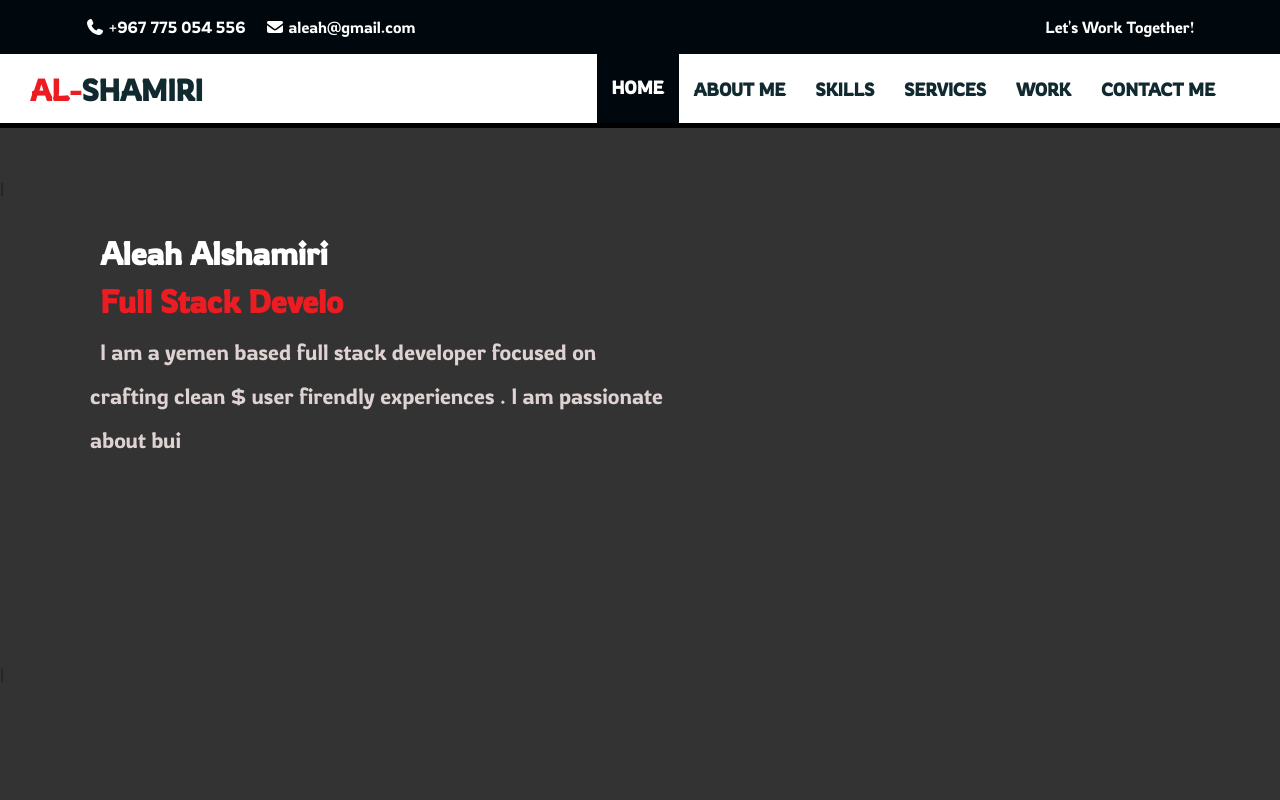
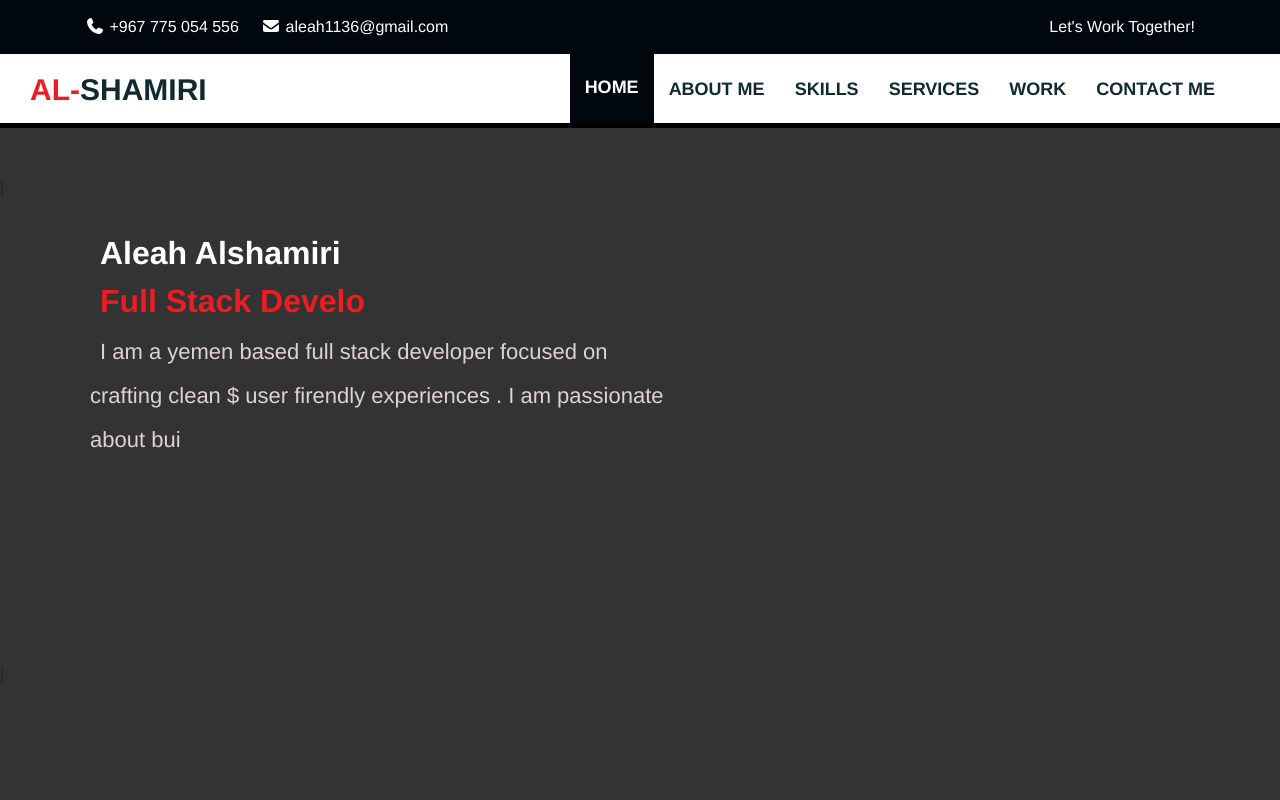
Before and after one commit to aleahalshamiri/aleahalshamiri.github.io, a plain HTML site: page index.html in a window 1280 px wide. Shown: the top 800 px of the page. Drawn offline with Linux system fonts and the light colour scheme.

Commit message:
modifiy html and css

```diff
--- a/css/main.css
+++ b/css/main.css
@@ -7,11 +7,7 @@
 #ec1c23
 */
 
-@font-face
-{
-  src: url("../fonts/Rowdies-Light.ttf");
-  font-family: "RowdiesLight"
-}
+
 *
 {
   box-sizing: border-box;
@@ -19,7 +15,7 @@
 body
 {
   height: 1500px;
-  font-family: "RowdiesLight"
+  font-family:'Franklin Gothic Medium', 'Arial Narrow', Arial, sans-serif
 }
 
 /* Start Navbar */
--- a/index.html
+++ b/index.html
@@ -4,7 +4,7 @@
 <head>
   <meta charset="utf-8">
   <meta name="viewport" content="width=device-width, initial-scale=1, shrink-to-fit=no">
-  <title>Aloshah</title>
+  <title>Aleah Alshamiri</title>
   <link rel="stylesheet" href="css/bootstrap.css" />
   <link rel="stylesheet" href="css/main.css" />
   <link rel="stylesheet" href="css/font-awesome.min.css" />
@@ -19,7 +19,7 @@
       <div class="row">
         <div class="col-sm info text-center text-sm-left wow fadeInLeftBig" data-wow-duration="3s" data-wow-offset="400">
           <i class="fa fa-phone"></i> <span> +967 775 054 556 </span> &nbsp; &nbsp;
-          <i class="fa fa-envelope" aria-hidden="true"></i> <span> aleah@gmail.com </span>
+          <i class="fa fa-envelope" aria-hidden="true"></i> <span> aleah1136@gmail.com </span>
         </div>
 
         <div class="col-sm info text-center text-sm-right wow fadeInRightBig" data-wow-duration="3s" data-wow-offset="400">
```
